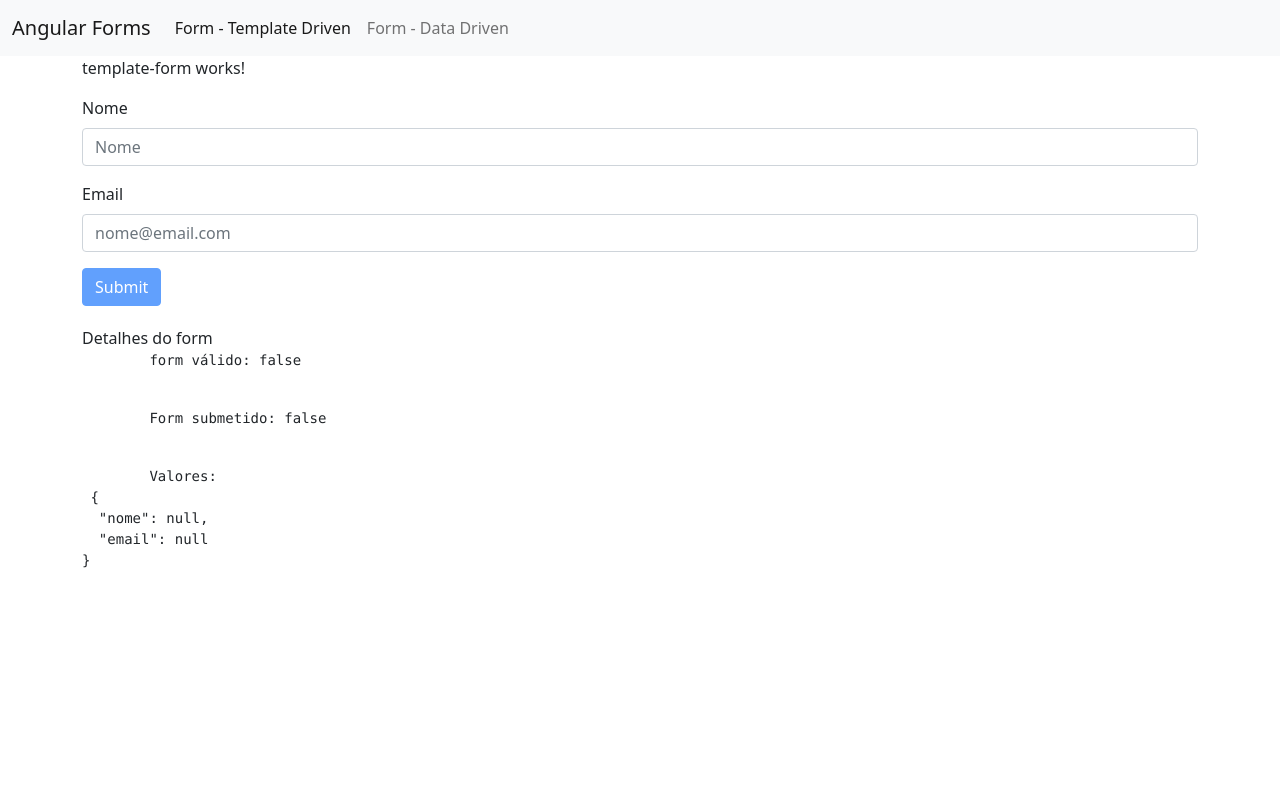
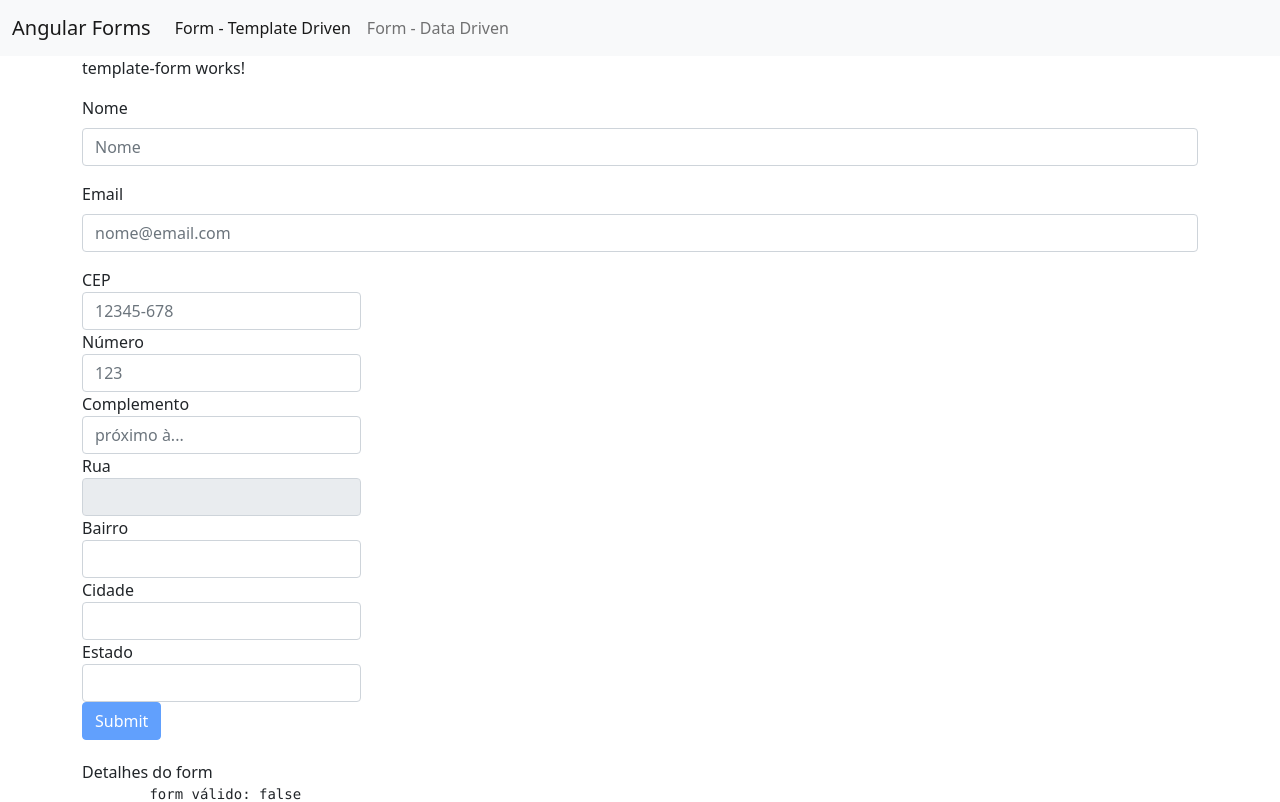
Before and after one commit to GustavoBomfim/formularios-templateDriven, an Angular app in the folder forms/: page /templateForm in a window 1280 px wide. Shown: the top 802 px of the page. Built offline with nearby package versions, Linux system fonts and the light colour scheme.

Commit message:
Adicionando campos de endereço

```diff
--- a/forms/src/app/template-form/template-form.component.html
+++ b/forms/src/app/template-form/template-form.component.html
@@ -1,24 +1,124 @@
 
 <p>template-form works!</p>
 
-<form #f="ngForm" (ngSubmit)="onSubmit(f)" >
+<form #f="ngForm" (ngSubmit)="onSubmit(f)" class="form-horizontal" >
 
     <div class="mb-3">
+
+        <div class="col-sm-12">
             <label for="nome" class="form-label">Nome</label>
+        </div>
+
+        <div class="col-sm-12">
             <input type="text" class="form-control" name="nome" id="nome"  placeholder="Nome" [ngModel]="usuario.nome" required #nome="ngModel">
 
             <div *ngIf="!nome.valid && nome.touched" class="alert alert-danger" role="alert">
                 Inserir o nome é obrigatório
             </div>
         </div>
+    </div>
 
     <div class="mb-3">
+        <div class="col-sm-12">
             <label for="email" class="form-label">Email</label>
-      <input type="email" class="form-control" name="email" id="email" placeholder="nome@email.com" [ngModel]="usuario.email" required>
+        </div>
+
+        <div class="col-sm-12">
+            <input type="email" class="form-control" name="email" id="email" placeholder="nome@email.com" [ngModel]="usuario.email" required #email="ngModel">
             <!--pattern="[a-z0-9!#$%&'*+/=?^_`{|}~-]+(?:\.[a-z0-9!#$%&'*+/=?^_`{|}~-]+)*@(?:[a-z0-9](?:[a-z0-9-]*[a-z0-9])?\.)+[a-z0-9](?:[a-z0-9-]*[a-z0-9])?"-->
+
+            <div *ngIf="!email.valid && email.touched" class="alert alert-danger" role="alert">
+                Inserir o email é obrigatório
+            </div>
+        </div>
+    </div>
+
+    <div class="col-md-3">
+        <div class="col-sm-12">
+            <label for="cep" class="control-label">CEP</label>
+        </div>
+        <div class="col-sm-12">
+            <input type="text" class="form-control" id="cep" name="cep" placeholder="12345-678" [ngModel]="usuario.cep" required #cep="ngModel">
+            <div *ngIf="!cep.valid && cep.touched" class="alert alert-danger" role="alert">
+                Inserir o cep é obrigatório
+            </div>
+        </div>
+    </div>
+
+    <div class="col-md-3">
+        <div class="col-sm-12">
+            <label for="numero" class="control-label">Número</label>
+        </div>
+        <div class="col-sm-12">
+            <input type="text" class="form-control" id="numero" name="numero" placeholder="123" [ngModel]="usuario.numero" required #numero="ngModel">
+            <div *ngIf="!numero.valid && numero.touched" class="alert alert-danger" role="alert">
+                Inserir o numero é obrigatório
+            </div>
+        </div>
+    </div>
+
+    <div class="col-md-3">
+        <div class="col-sm-12">
+            <label for="complemento" class="control-label">Complemento</label>
+        </div>
+
+        <div class="col-sm-12">
+            <input type="text" class="form-control" id="complemento" name="complemento" placeholder="próximo à..."
+                [ngModel]="usuario.complemento">  <!--required #complemento="ngModel"-->
+        </div>
+
+    </div>
+
+    <div class="col-md-3">
+        <div class="col-sm-12">
+            <label for="rua" class="control-label">Rua</label>
+        </div>
+        <div class="col-sm-12">
+            <input type="text" class="form-control" id="rua" name="rua" [ngModel]="usuario.rua" required #rua="ngModel" readonly>
+            <div *ngIf="!rua.valid && rua.touched" class="alert alert-danger" role="alert">
+                Inserir a rua é obrigatório
+            </div>
+        </div>
+    </div>
+
+    <div class="col-md-3">
+        <div class="col-sm-12">
+            <label for="bairro" class="control-label">Bairro</label>
+        </div>
+        <div class="col-sm-12">
+            <input type="text" class="form-control" id="bairro" name="bairro" [ngModel]="usuario.bairro" required #bairro="ngModel">
+            <div *ngIf="!bairro.valid && bairro.touched" class="alert alert-danger" role="alert">
+                Inserir a bairro é obrigatório
+            </div>
+        </div>
+    </div>
+
+    <div class="col-md-3">
+        <div class="col-sm-12">
+            <label for="cidade" class="control-label">Cidade</label>
+        </div>
+        <div class="col-sm-12">
+            <input type="text" class="form-control" id="cidade" name="cidade" [ngModel]="usuario.cidade" required #cidade="ngModel">
+            <div *ngIf="!cidade.valid && cidade.touched" class="alert alert-danger" role="alert">
+                Inserir a cidade é obrigatório
+            </div>
+        </div>
+    </div>
+
+    <div class="col-md-3">
+        <div class="col-sm-12">
+            <label for="estado" class="control-label">Estado</label>
+        </div>
+        <div class="col-sm-12">
+            <input type="text" class="form-control" id="estado" name="estado" [ngModel]="usuario.estado" required #estado="ngModel">
+            <div *ngIf="!estado.valid && estado.touched" class="alert alert-danger" role="alert">
+                Inserir a Estado é obrigatório
+            </div>
+        </div>
     </div>
 
     <button type="submit" class="btn btn-primary" [disabled]="!f.valid">Submit</button>
 
+
     <app-form-debug [form]="f"></app-form-debug>
 </form>
--- a/forms/src/app/template-form/template-form.component.ts
+++ b/forms/src/app/template-form/template-form.component.ts
@@ -11,6 +11,7 @@
   usuario: any = {
     nome: null,
     email: null,
+    cep: null
   }
 
   onSubmit(form: any){
```
Lines whose indentation alone changed are shown as unchanged.
